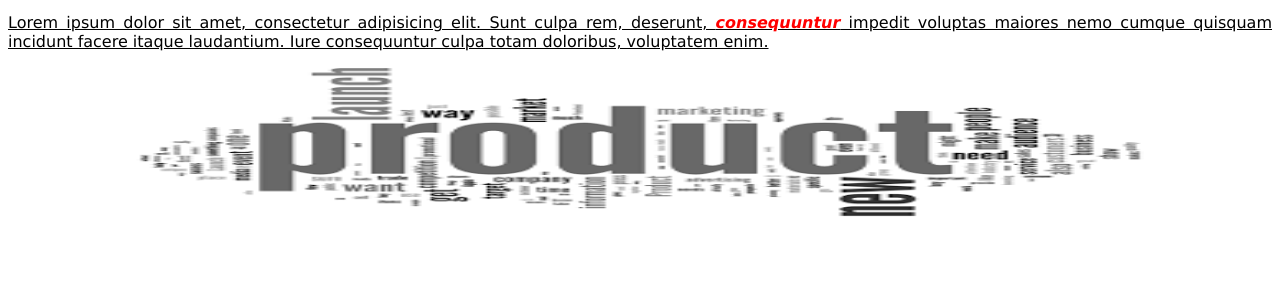
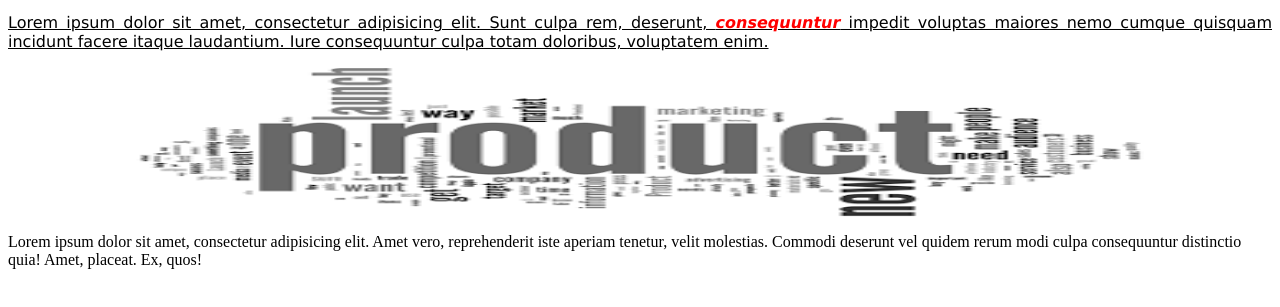
Before and after one commit to icanweb/testpattern.github.io, a plain HTML site: page index.html in a window 1280 px wide. Shown: the part 131-438 px from the top of the page. Drawn offline with Linux system fonts and the light colour scheme.

Commit message:
добавили параграф

```diff
--- a/index.html
+++ b/index.html
@@ -25,5 +25,6 @@
 		 width="250"
 		 height="150"
 		 class="product-photo">
+	<p>Lorem ipsum dolor sit amet, consectetur adipisicing elit. Amet vero, reprehenderit iste aperiam tenetur, velit molestias. Commodi deserunt vel quidem rerum modi culpa consequuntur distinctio quia! Amet, placeat. Ex, quos!</p>
 </body>
 </html>
```
